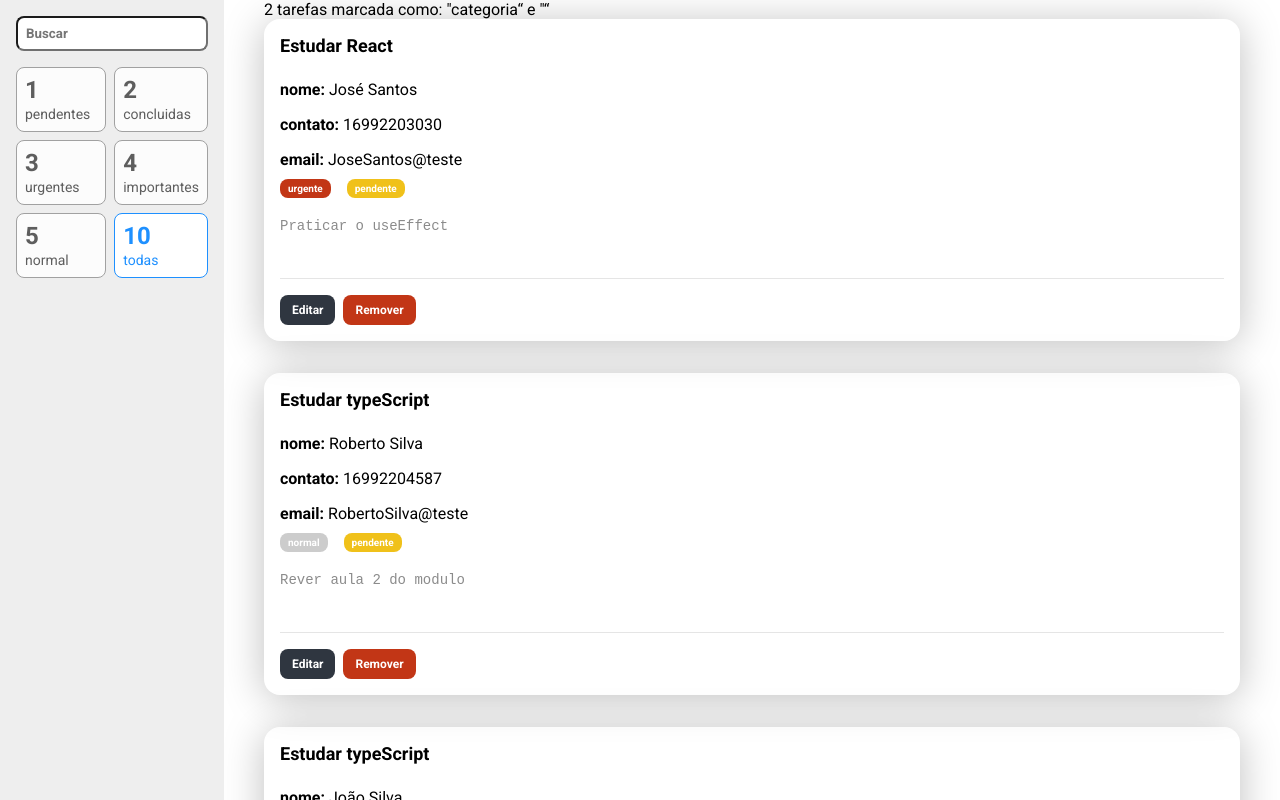
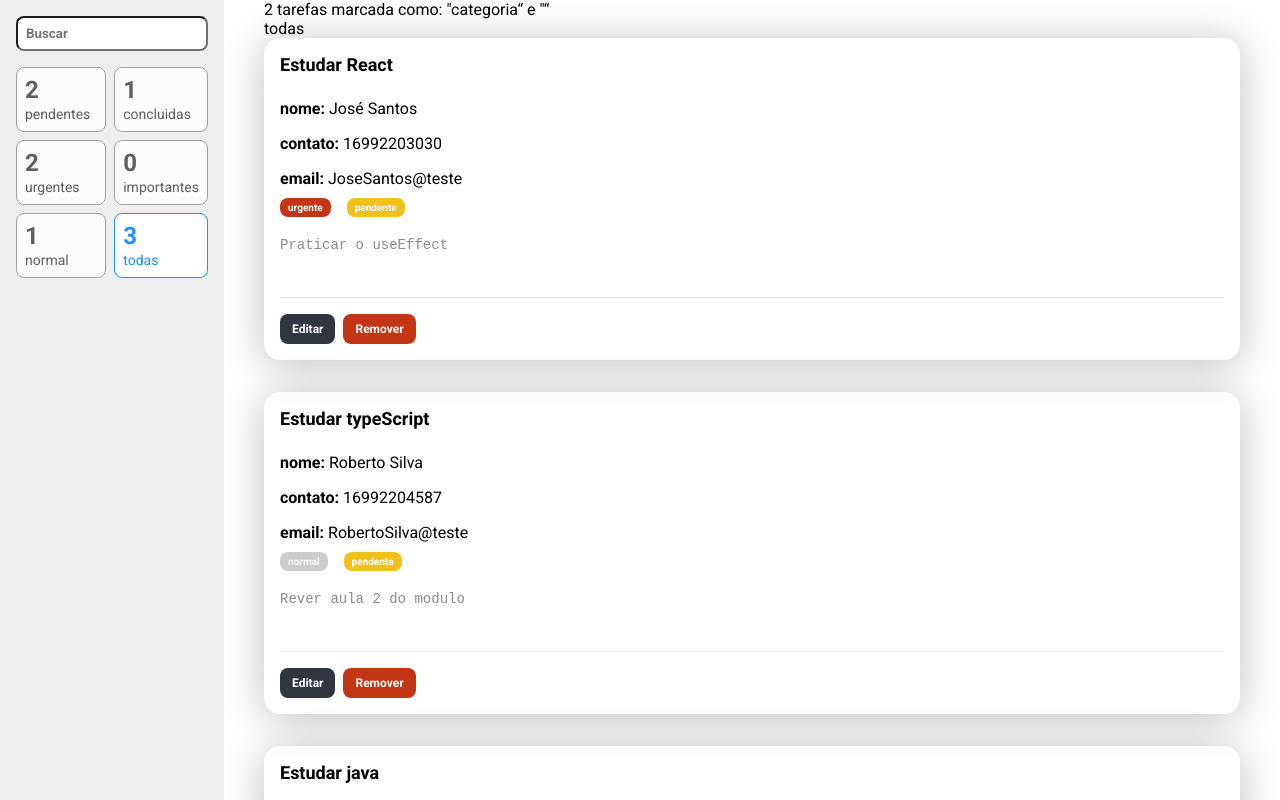
Before and after one commit to Roneanderson/react_lista_contato, a React (Create React App) app: page / in a window 1280 px wide. Built offline with nearby package versions, Linux system fonts and the light colour scheme.

Commit message:
Filtro tarefas

```diff
--- a/src/components/FiltroCard/index.tsx
+++ b/src/components/FiltroCard/index.tsx
@@ -1,16 +1,54 @@
+import { useDispatch, useSelector } from 'react-redux'
 import * as S from './styles'
+import { alterarFiltro } from '../../store/reducers/filtro'
+import * as enums from '../../utils/enums/Tarefa'
+import { RootReducer } from '../../store'
 
 export type Props = {
-  ativo?: boolean
-  contador: number
   legenda: string
+  criterio: 'prioridade' | 'status' | 'todas'
+  valor?: enums.Prioridade | enums.Status
 }
 
-const FiltroCard = ({ ativo, contador, legenda }: Props) => (
-  <S.Card ativo={ativo}>
-    <S.Contador>{contador}</S.Contador>
-    <S.Label>{legenda}</S.Label>
-  </S.Card>
-)
+const FiltroCard = ({ legenda, criterio, valor }: Props) => {
+  const dispatch = useDispatch()
+  const { filtro, tarefas } = useSelector((state: RootReducer) => state)
+
+  const verificarEstaAtivo = () => {
+    const mesmoCriterio = filtro.criterio === criterio
+    const mesmoValor = filtro.valor === valor
+
+    return mesmoCriterio && mesmoValor
+  }
+
+  const contarTarefas = () => {
+    if (criterio === 'todas') return tarefas.itens.length
+    if (criterio === 'prioridade') {
+      return tarefas.itens.filter((item) => item.prioridade === valor).length
+    }
+    if (criterio === 'status') {
+      return tarefas.itens.filter((item) => item.status === valor).length
+    }
+  }
+
+  const filtrar = () => {
+    dispatch(
+      alterarFiltro({
+        criterio,
+        valor
+      })
+    )
+  }
+
+  const contador = contarTarefas()
+  const ativo = verificarEstaAtivo()
+
+  return (
+    <S.Card ativo={ativo} onClick={filtrar}>
+      <S.Contador>{contador}</S.Contador>
+      <S.Label>{legenda}</S.Label>
+    </S.Card>
+  )
+}
 
 export default FiltroCard
--- a/src/components/FiltroCard/styles.ts
+++ b/src/components/FiltroCard/styles.ts
@@ -1,15 +1,16 @@
 import styled from 'styled-components'
 
-import { Props } from '.'
+type Props = {
+  ativo: boolean
+}
 
-type PropSemLegendaEContador = Omit<Props, 'contador' | 'legenda'>
-
-export const Card = styled.div<PropSemLegendaEContador>`
+export const Card = styled.div<Props>`
   padding: 8px;
   border: 1px solid ${(props) => (props.ativo ? '#1e90ff' : '#a1a1a1')};
   background-color:  ${(props) => (props.ativo ? '#fff' : '#fcfcfc')}; #fcfcfc;
   color: ${(props) => (props.ativo ? '#1e90ff' : '#5e5e5e')};
   border-radius: 8px;
+  cursor: pointer;
 `
 
 export const Contador = styled.span`
--- a/src/containers/Lateral/index.tsx
+++ b/src/containers/Lateral/index.tsx
@@ -1,9 +1,10 @@
 import { useDispatch, useSelector } from 'react-redux'
 import FiltroCard from '../../components/FiltroCard'
+import { RootReducer } from '../../store'
+import { alterarTermo } from '../../store/reducers/filtro'
 
 import * as S from './styles'
-import { RootReducer } from '../../store'
-import { alterarTermo } from '../../store/reducers/filtro'
+import * as enums from '../../utils/enums/Tarefa'
 
 const Lateral = () => {
   const dispatch = useDispatch()
@@ -19,12 +20,32 @@
           onChange={(evento) => dispatch(alterarTermo(evento.target.value))}
         />
         <S.Filtros>
-          <FiltroCard contador={1} legenda={'pendentes'} />
-          <FiltroCard contador={2} legenda={'concluidas'} />
-          <FiltroCard contador={3} legenda={'urgentes'} />
-          <FiltroCard contador={4} legenda={'importantes'} />
-          <FiltroCard contador={5} legenda={'normal'} />
-          <FiltroCard ativo contador={10} legenda={'todas'} />
+          <FiltroCard
+            valor={enums.Status.PENDENTE}
+            criterio="status"
+            legenda={'pendentes'}
+          />
+          <FiltroCard
+            valor={enums.Status.CONCLUIDA}
+            criterio="status"
+            legenda={'concluidas'}
+          />
+          <FiltroCard
+            valor={enums.Prioridade.URGENTE}
+            criterio="prioridade"
+            legenda={'urgentes'}
+          />
+          <FiltroCard
+            valor={enums.Prioridade.IMPORTANTE}
+            criterio="prioridade"
+            legenda={'importantes'}
+          />
+          <FiltroCard
+            valor={enums.Prioridade.NORMAL}
+            criterio="prioridade"
+            legenda={'normal'}
+          />
+          <FiltroCard criterio="todas" legenda={'todas'} />
         </S.Filtros>
       </div>
     </S.Aside>
--- a/src/containers/ListaDeTarefas/index.tsx
+++ b/src/containers/ListaDeTarefas/index.tsx
@@ -7,12 +7,30 @@
 
 const ListaDeTarefas = () => {
   const { itens } = useSelector((state: RootReducer) => state.tarefas)
-  const { termo } = useSelector((state: RootReducer) => state.filtro)
+  const { termo, criterio, valor } = useSelector(
+    (state: RootReducer) => state.filtro
+  )
 
   const filtraTarefas = () => {
-    return itens.filter(
-      (item) => item.titulo.toLowerCase().search(termo.toLowerCase()) >= 0
-    )
+    let tarefasFiltradas = itens
+    if (termo !== undefined) {
+      tarefasFiltradas = tarefasFiltradas.filter(
+        (item) => item.titulo.toLowerCase().search(termo.toLowerCase()) >= 0
+      )
+
+      if (criterio === 'prioridade') {
+        tarefasFiltradas = tarefasFiltradas.filter(
+          (item) => item.prioridade === valor
+        )
+      } else if (criterio === 'status') {
+        tarefasFiltradas = tarefasFiltradas.filter(
+          (item) => item.status === valor
+        )
+      }
+      return tarefasFiltradas
+    } else {
+      return itens
+    }
   }
 
   return (
@@ -20,6 +38,11 @@
       <p>
         2 tarefas marcada como: &quot;categoria&ldquo; e &quot;{termo}&ldquo;
       </p>
+      <ul>
+        <li>{termo}</li>
+        <li>{criterio}</li>
+        <li>{valor}</li>
+      </ul>
       <ul>
         {filtraTarefas().map((t) => (
           <li key={t.titulo}>
--- a/src/store/reducers/filtro.ts
+++ b/src/store/reducers/filtro.ts
@@ -2,7 +2,7 @@
 import * as enums from '../../utils/enums/Tarefa'
 
 type FiltroState = {
-  termo: string
+  termo?: string
   criterio: 'prioridade' | 'status' | 'todas'
   valor?: enums.Prioridade | enums.Status
 }
@@ -18,10 +18,14 @@
   reducers: {
     alterarTermo: (state, action: PayloadAction<string>) => {
       state.termo = action.payload
+    },
+    alterarFiltro: (state, action: PayloadAction<FiltroState>) => {
+      state.criterio = action.payload.criterio
+      state.valor = action.payload.valor
     }
   }
 })
 
-export const { alterarTermo } = filtroSlice.actions
+export const { alterarTermo, alterarFiltro } = filtroSlice.actions
 
 export default filtroSlice.reducer
--- a/src/store/reducers/tarefas.ts
+++ b/src/store/reducers/tarefas.ts
@@ -29,7 +29,7 @@
       id: 2
     },
     {
-      titulo: 'Estudar typeScript',
+      titulo: 'Estudar java',
       nome: 'João Silva',
       contato: 1699220256,
       email: 'joaoSilva@teste',
```
